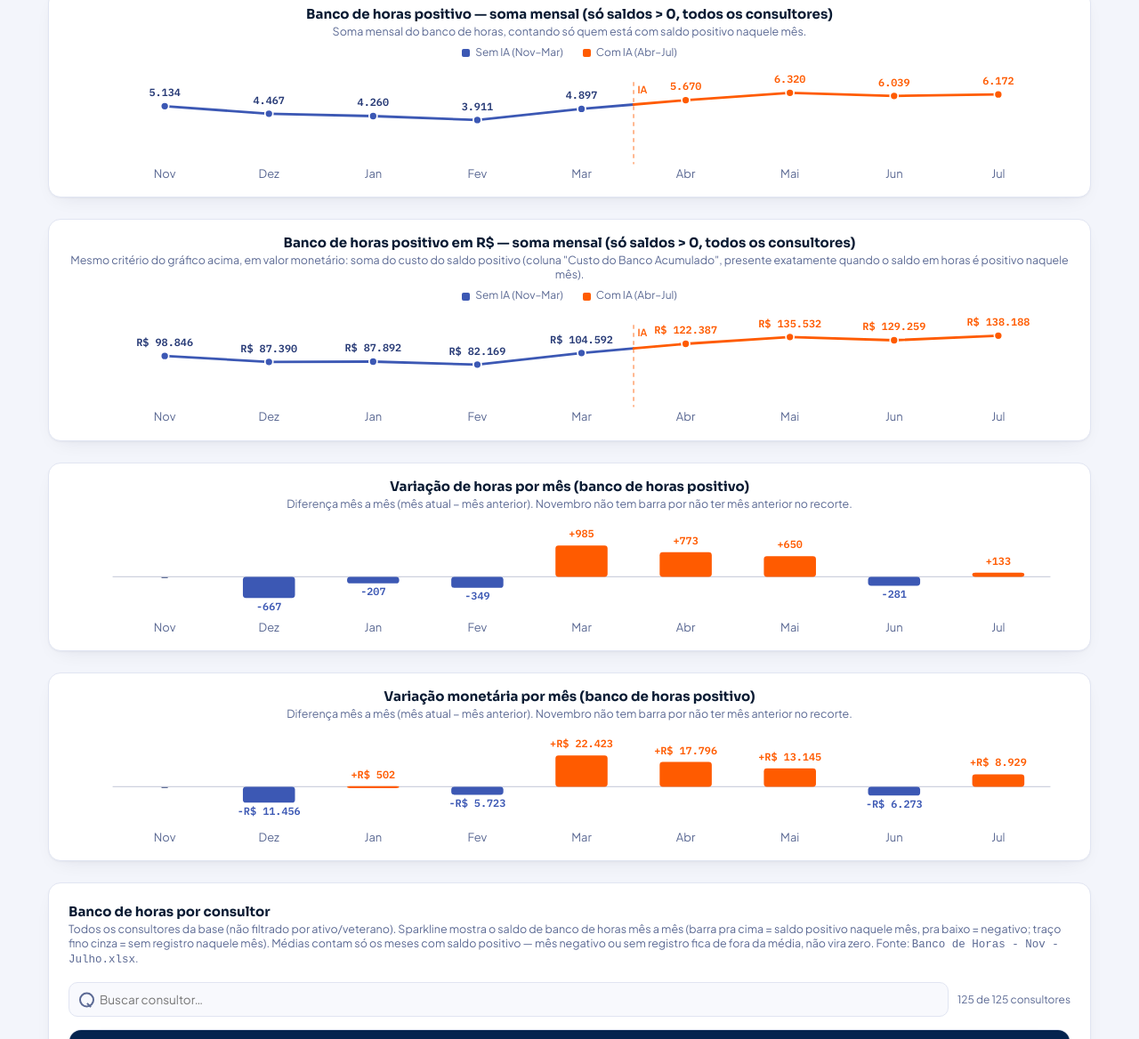
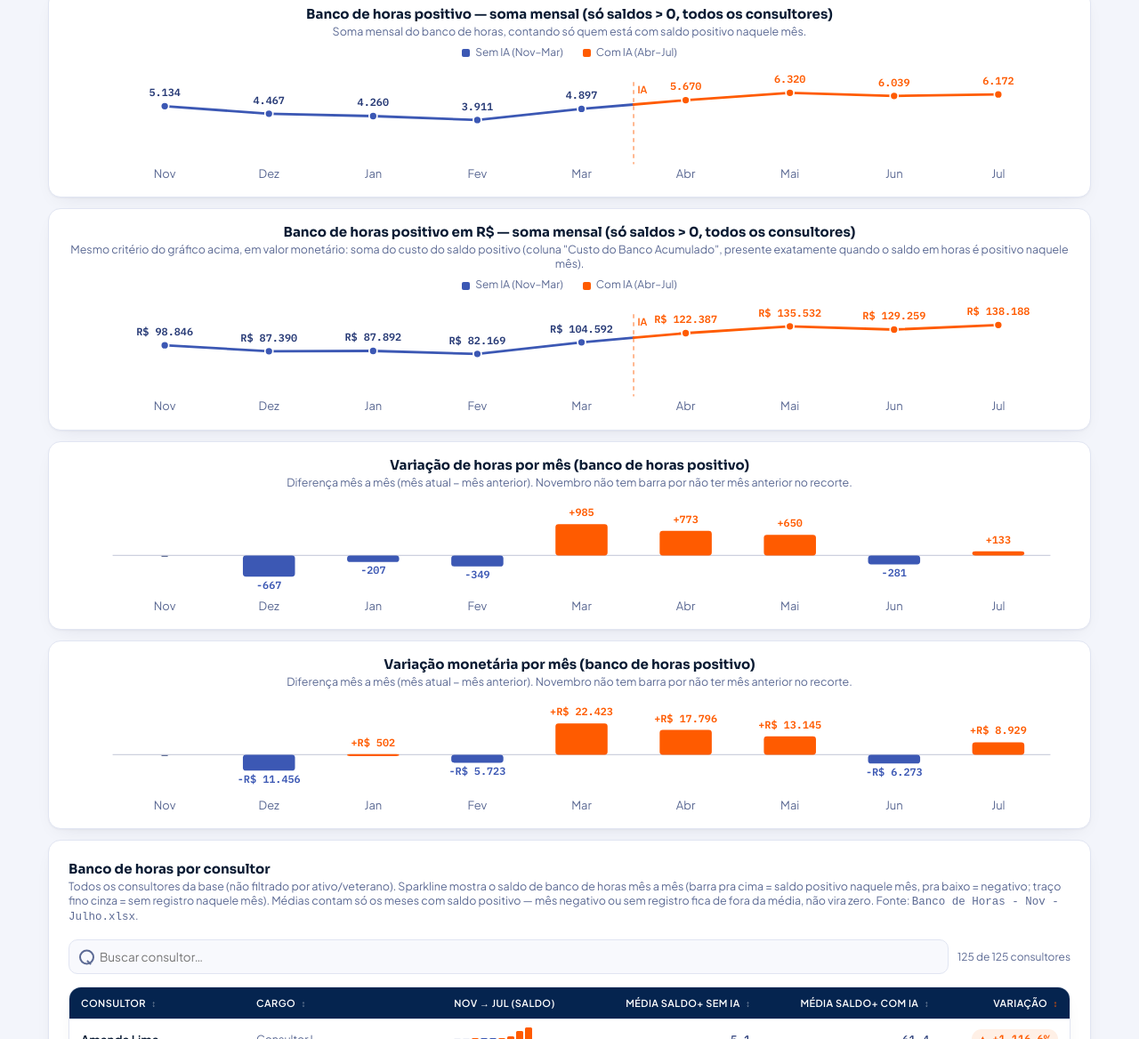
Before and after one commit to OPPWR/otimizacao-horas-com-ia, a plain HTML site: page index.html in a window 1280 px wide. Shown: the part 3049-4217 px from the top of the page at 89% size. Drawn offline with Linux system fonts and the light colour scheme.

Commit message:
Reduz espaco entre cards de grafico (margin-bottom 24px -> 12px)
Co-Authored-By: Claude Sonnet 5 <noreply@anthropic.com>

```diff
--- a/index.html
+++ b/index.html
@@ -80,7 +80,7 @@
   .card .sub{font-size:12.5px;color:var(--ink-mute);margin:0 0 18px;}
   .legend{display:flex;gap:18px;font-size:12px;color:var(--ink-mute);margin-top:10px;flex-wrap:wrap;}
   .legend .dot{display:inline-block;width:9px;height:9px;border-radius:2px;margin-right:6px;vertical-align:middle;}
-  .card.chart-card{padding:16px 22px 12px;}
+  .card.chart-card{padding:16px 22px 12px;margin-bottom:12px;}
   .card.chart-card h3{text-align:center;}
   .card.chart-card .sub{text-align:center;margin:0 0 8px;}
   .card.chart-card .legend{justify-content:center;margin:0 0 6px;gap:22px;}
```
